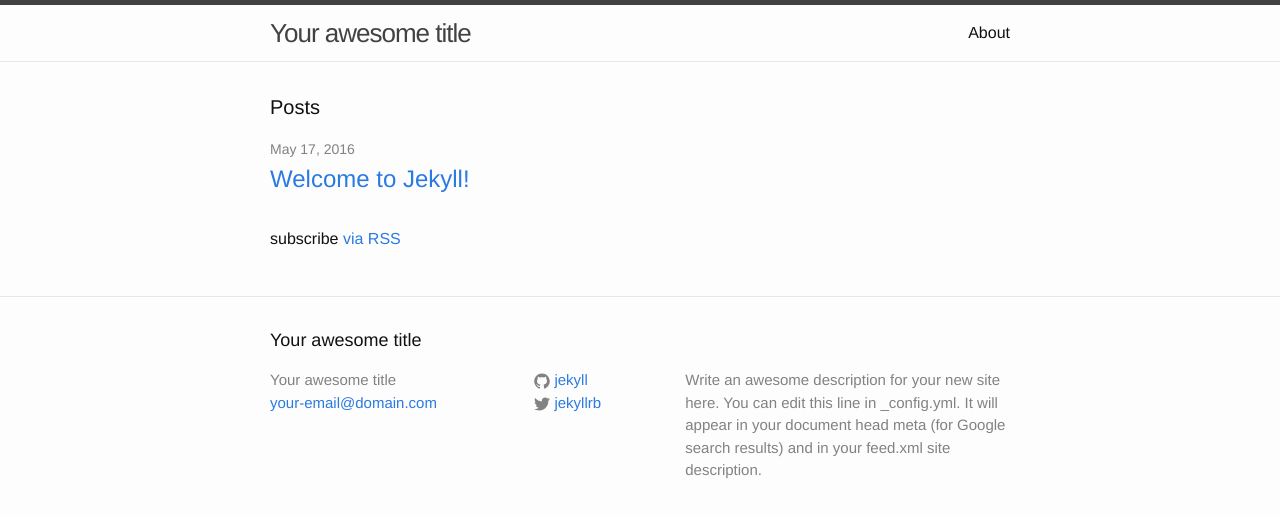
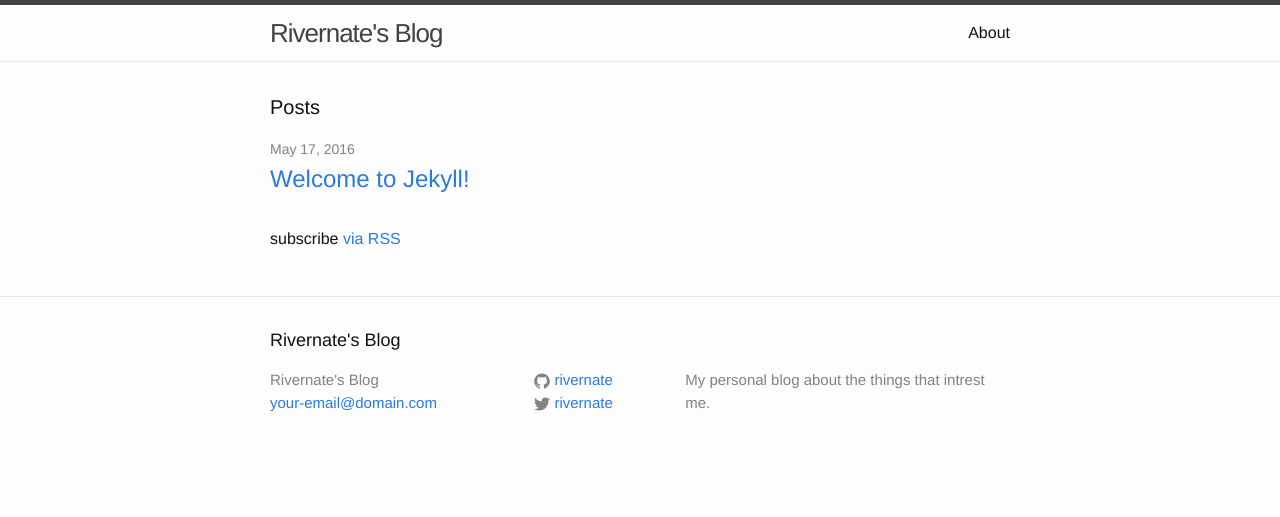
Before and after one commit to gitter-badger/rivernate.github.io, a Jekyll site: the page built from index.html, in a window 1280 px wide. Shown: the top 517 px of the page. Built offline with Jekyll 4.4.1, drawn with Linux system fonts in a browser that asks for light colours.

Commit message:
update config and add cname

```diff
--- /dev/null
+++ b/CNAME
@@ -0,0 +1 @@
+www.rivernate.com
--- a/_config.yml
+++ b/_config.yml
@@ -6,16 +6,14 @@
 # 'jekyll serve'. If you change this file, please restart the server process.
 
 # Site settings
-title: Your awesome title
+title: Rivernate's Blog
 email: your-email@domain.com
 description: > # this means to ignore newlines until "baseurl:"
-  Write an awesome description for your new site here. You can edit this
-  line in _config.yml. It will appear in your document head meta (for
-  Google search results) and in your feed.xml site description.
+  My personal blog about the things that intrest me.
 baseurl: "" # the subpath of your site, e.g. /blog
-url: "http://yourdomain.com" # the base hostname & protocol for your site
-twitter_username: jekyllrb
-github_username:  jekyll
+url: "http://rivernate.com" # the base hostname & protocol for your site
+twitter_username: rivernate
+github_username:  rivernate
 
 # Build settings
 markdown: kramdown
```
